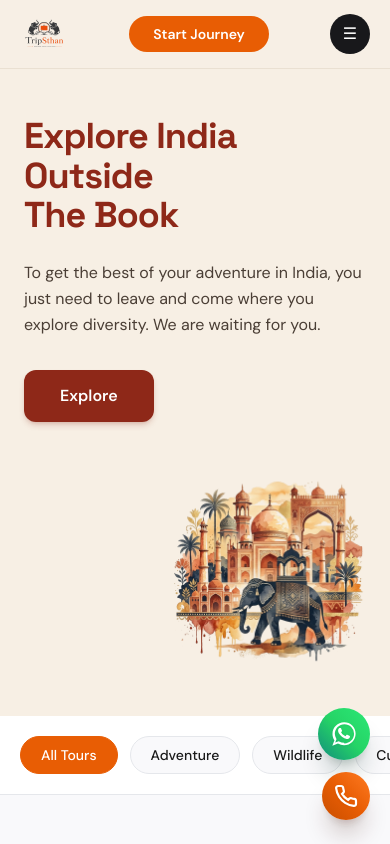
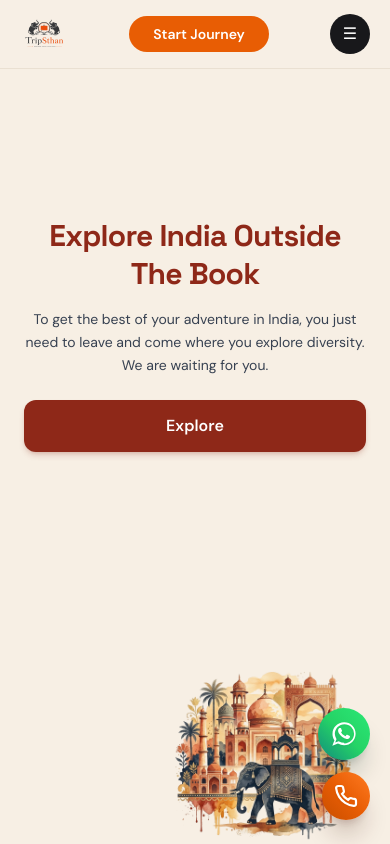
Before and after one commit to deepaknation/tripsthan, a Next.js app: page / in a window 390 px wide. Shown: the top 844 px of the page. Built offline with nearby package versions, Linux system fonts and the light colour scheme.

Commit message:
Optimize hero section grid, alignment, and responsiveness for desktop and mobile

```diff
--- a/components/ArtisticHero.jsx
+++ b/components/ArtisticHero.jsx
@@ -5,33 +5,31 @@ import { motion } from "framer-motion";
 
 export default function ArtisticHero() {
   return (
-    <section className="relative overflow-hidden bg-[#F7EFE4] py-12 lg:py-20">
-      <div className="mx-auto max-w-7xl px-6 sm:px-10 lg:px-12">
-        <div className="grid items-center gap-8 lg:grid-cols-12 lg:gap-6">
+    <section className="relative overflow-hidden bg-[#F7EFE4] pt-20 pb-10 md:py-0">
+      <div className="mx-auto max-w-7xl px-6 md:px-12 min-h-[calc(100vh-80px)] grid grid-cols-1 md:grid-cols-2 items-center gap-8">
 
-          {/* Left Column: Heading, Subtitle & Single Button */}
-          <div className="z-10 flex flex-col items-start lg:col-span-6 lg:pr-4">
-            <h1 className="text-4xl font-extrabold leading-[1.1] tracking-tight text-[#8E2818] sm:text-5xl lg:text-[3.5rem] xl:text-[4rem]">
-              Explore India Outside<br />
-              The Book
+        {/* Left Column: Vertically Centered Text Block */}
+        <div className="z-10 flex flex-col items-center text-center md:items-start md:text-left justify-center">
+          <h1 className="text-3xl sm:text-4xl md:text-5xl font-extrabold leading-tight tracking-tight text-[#8E2818]">
+            Explore India Outside<br className="hidden sm:inline" /> The Book
           </h1>
 
-            <p className="mt-6 max-w-lg text-base leading-relaxed text-[#4A3E35] sm:text-lg">
+          <p className="mt-4 max-w-lg text-sm sm:text-base text-gray-700 leading-relaxed">
             To get the best of your adventure in India, you just need to leave and come where you explore diversity. We are waiting for you.
           </p>
 
-            <div className="mt-8">
+          <div className="mt-6 w-full sm:w-auto">
             <Link
               href="/tours"
-                className="inline-flex items-center justify-center rounded-xl bg-[#8E2818] px-9 py-3.5 text-base font-semibold text-white shadow-md shadow-[#8E2818]/20 transition-all duration-300 hover:bg-[#721F11] hover:shadow-lg active:scale-95 sm:rounded-2xl"
+              className="inline-flex w-full sm:w-auto items-center justify-center rounded-xl bg-[#8E2818] px-9 py-3.5 text-base font-semibold text-white shadow-md shadow-[#8E2818]/20 transition-all duration-300 hover:bg-[#721F11] hover:shadow-lg active:scale-95 sm:rounded-2xl"
             >
               Explore
             </Link>
           </div>
         </div>
 
-          {/* Right Column: Transparent PNG Artwork with gentle floating motion */}
-          <div className="relative flex items-center justify-center lg:col-span-6">
+        {/* Right Column: Fully Visible Artwork with Gentle Motion */}
+        <div className="flex justify-center items-center w-full">
           <motion.div
             animate={{ y: [-10, 10, -10] }}
             transition={{
@@ -39,21 +37,22 @@ export default function ArtisticHero() {
               repeat: Infinity,
               ease: "easeInOut",
             }}
-              className="relative aspect-[16/10] w-full max-w-2xl"
+            className="w-full max-w-[320px] sm:max-w-[420px] md:max-w-none flex justify-center items-center mx-auto mt-6 md:mt-0"
           >
+            <div className="relative aspect-[16/10] w-full max-h-[460px]">
               <Image
                 src="/hero-artistic-india.png"
                 alt="Explore India Outside The Book - Taj Mahal, monuments and elephant watercolor artwork"
                 fill
                 priority
-                sizes="(max-width: 1024px) 100vw, 50vw"
-                className="object-contain object-center lg:object-right"
+                sizes="(max-width: 768px) 320px, 50vw"
+                className="object-contain object-center"
               />
+            </div>
           </motion.div>
         </div>
 
       </div>
-      </div>
     </section>
   );
 }
```
Lines whose indentation alone changed are shown as unchanged.
